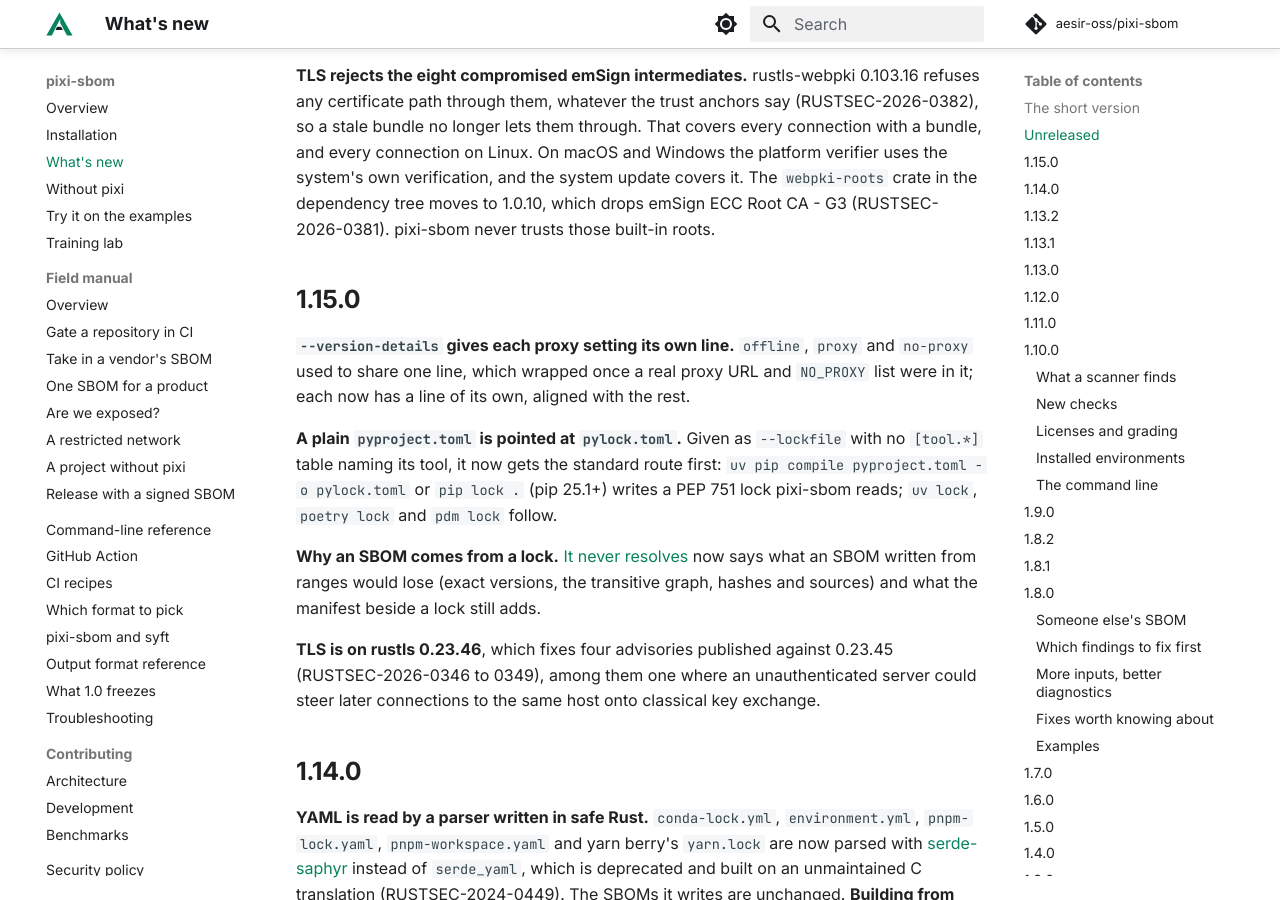
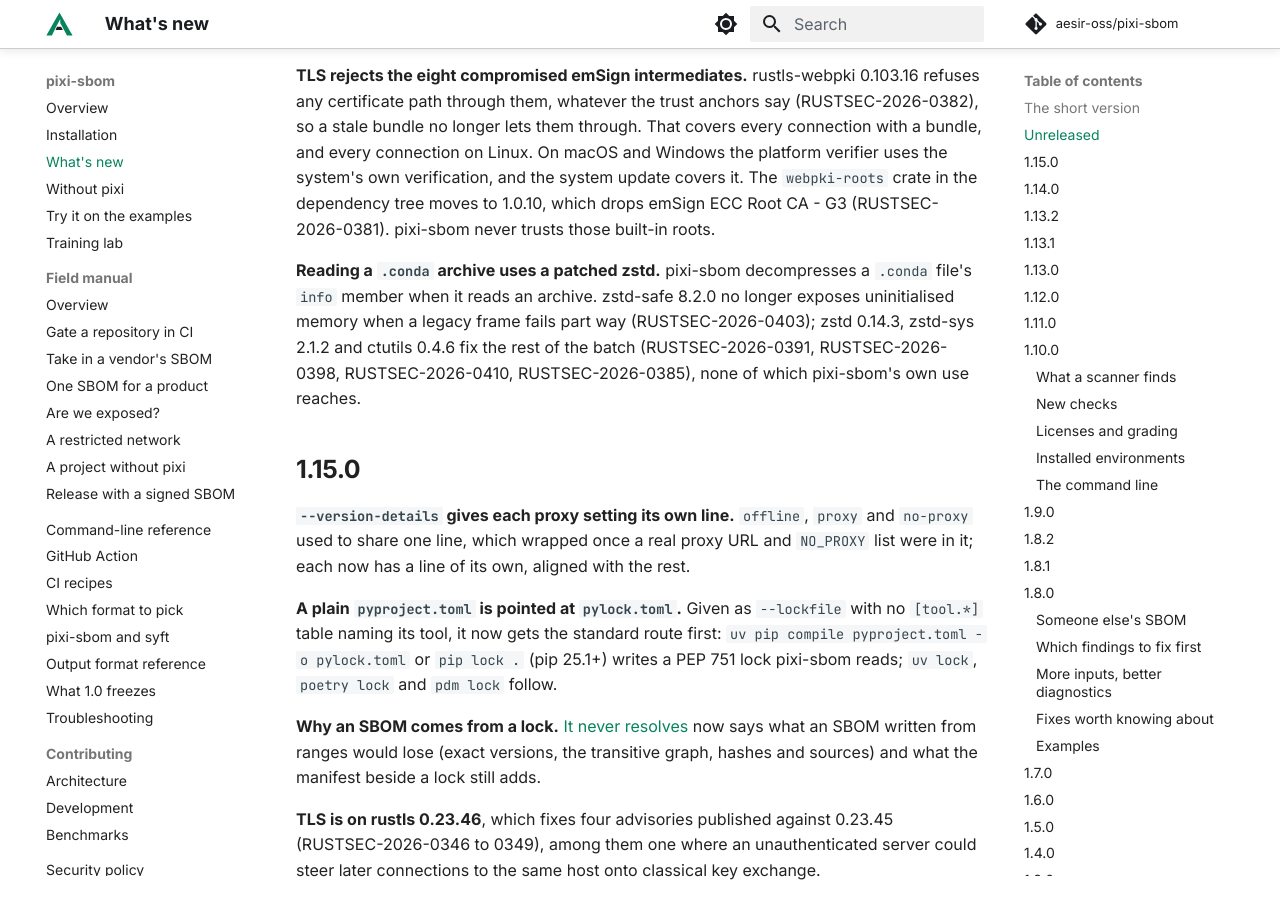
Before and after one commit to aesir-oss/pixi-sbom, an MkDocs documentation site: the page built from docs/whats-new.md, in a window 1280 px wide and 900 px high, scrolled down 1044 px. Built offline with MkDocs 1.6.1 and Material for MkDocs 9.7.7, drawn with Linux system fonts in a browser that asks for light colours; comment, search, counter and statistics services are not loaded; the version menu is left out.

Commit message:
deps: zstd 0.14.3, zstd-safe 8.2.0, zstd-sys 2.1.2 and ctutils 0.4.6 for the RustSec advisories (#70)
cargo-deny failed on main's CI and the weekly Supply chain run:
RUSTSEC-2026-0391 (zstd), RUSTSEC-2026-0398 and RUSTSEC-2026-0403
(zstd-safe), RUSTSEC-2026-0410 (zstd-sys) and RUSTSEC-2026-0385
(ctutils, through rattler_digest's blake2). The zstd floor moves to
0.14.3 in Cargo.toml so the patched line is required, not just locked.

Co-authored-by: Claude Opus 5.5 <noreply@anthropic.com>

```diff
--- a/Cargo.toml
+++ b/Cargo.toml
@@ -69,7 +69,7 @@ ureq = { version = "3.4.2", default-features = false, features = [
   "socks-proxy",
 ] }
 uuid = { version = "1.26.1", features = ["v5"] }
-zstd = "0.14.0"
+zstd = "0.14.3"
 clap_complete = { version = "=4.6.11", features = ["unstable-dynamic"] }
 
 # A proxy set only in the Windows settings, with no environment variable, is invisible without
--- a/docs/whats-new.md
+++ b/docs/whats-new.md
@@ -39,6 +39,11 @@ them, whatever the trust anchors say (RUSTSEC-2026-0382), so a stale bundle no l
 every connection with a bundle, and every connection on Linux. On macOS and Windows the platform verifier uses the
 system's own verification, and the system update covers it. The `webpki-roots` crate in the dependency tree moves to
 1.0.10, which drops emSign ECC Root CA - G3 (RUSTSEC-2026-0381). pixi-sbom never trusts those built-in roots.
+
+**Reading a `.conda` archive uses a patched zstd.** pixi-sbom decompresses a `.conda` file's `info` member when it reads
+an archive. zstd-safe 8.2.0 no longer exposes uninitialised memory when a legacy frame fails part way
+(RUSTSEC-2026-0403); zstd 0.14.3, zstd-sys 2.1.2 and ctutils 0.4.6 fix the rest of the batch (RUSTSEC-2026-0391,
+RUSTSEC-2026-0398, RUSTSEC-2026-0410, RUSTSEC-2026-0385), none of which pixi-sbom's own use reaches.
 
 ## 1.15.0
 
```
Also changed, not shown: 1 other file.
